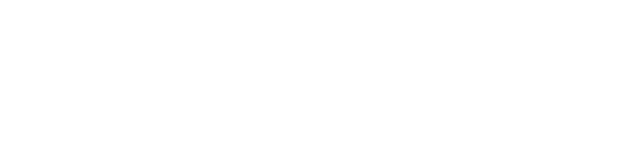
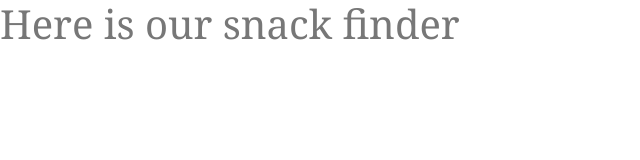
Before and after one commit to atoshiaki/Project_1.whatAmISharing.github.io, a plain HTML site: page Project_1/Index.html in a window 1280 px wide. Shown: the whole page, without its empty margins (0-640 px from the left). Drawn offline with nearby package versions, Linux system fonts and the light colour scheme.

Commit message:
Html pseudo (#2)
* added pseudo comment

* added readme notes and html title

Co-authored-by: Kory Nelson <kory.nelson99@gmail.com>
Co-authored-by: korynelson <66579570+korynelson@users.noreply.github.com>

```diff
--- a/Project_1/Index.html
+++ b/Project_1/Index.html
@@ -1,6 +1,6 @@
 <!DOCTYPE html>
 <html lang="en">
-    <!--pseudo code here -->
+
 <head>
     <meta charset="UTF-8">
     <meta name="viewport" content="width=device-width, initial-scale=1.0">
@@ -12,10 +12,11 @@
     <title>Snack Finder</title>
 </head>
 <body>
-    <h2>
-
+    <h1>
         <!--The Snack Finder is here to find the a specific snack you're looking for closet to you.-->
-    </h2>
+        Here is our snack finder
+    </h1>
+    <!--pseudo code here -->
 
     <link rel="stylesheet" href="script.js">
 </body>
```
Also changed, not shown: 1 other file.
